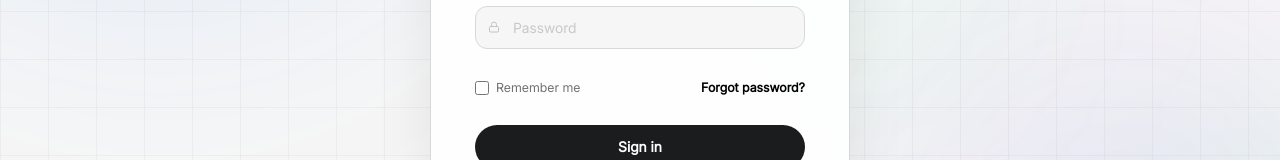
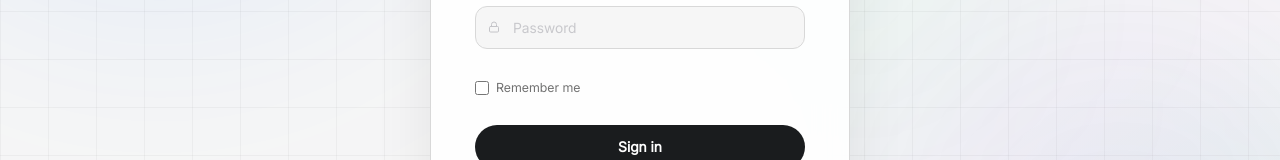
Before and after one commit to siguraso/fullstack-project-v26, a Vue app in the folder frontend/: page /login in a window 1280 px wide. Shown: the part 421-581 px from the top of the page. Built offline with nearby package versions, Linux system fonts and the light colour scheme; no server answers.

Commit message:
chore: remove 'Forgot password?' button from LoginView for cleaner UI

```diff
--- a/frontend/src/views/LoginView.vue
+++ b/frontend/src/views/LoginView.vue
@@ -198,9 +198,6 @@ onMounted(() => {
                 <input v-model="form.remember" type="checkbox" :disabled="isSubmitting" />
                 <span>Remember me</span>
               </label>
-              <button type="button" class="link-button" :disabled="isSubmitting">
-                Forgot password?
-              </button>
             </div>
 
             <button class="submit-button" type="submit" :disabled="isSubmitting">
```
